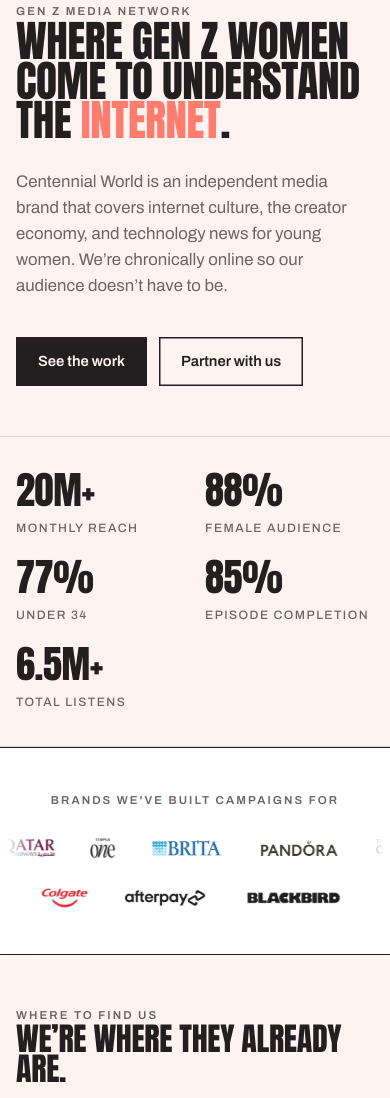
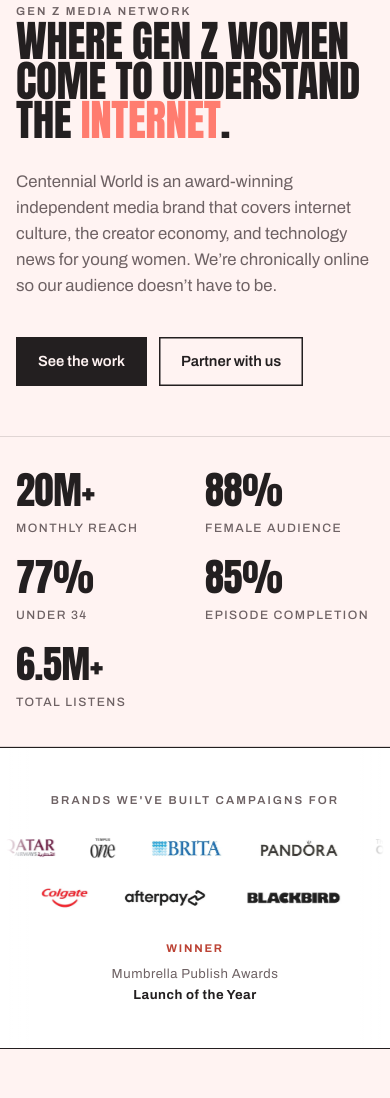
Before and after one commit to lauren58/centennialworld, a plain HTML site: page index.html in a window 390 px wide. Shown: the part 142-1240 px from the top of the page. Drawn offline with Linux system fonts and the light colour scheme.

Commit message:
adding award winning

```diff
--- a/index.html
+++ b/index.html
@@ -4,7 +4,7 @@
 <meta charset="utf-8">
 <meta name="viewport" content="width=device-width, initial-scale=1">
 <title>Centennial World — Gen Z Media Network</title>
-<meta name="description" content="Centennial World is an independent Gen Z media brand covering internet culture, the creator economy and technology news for young women. 20M+ reach a month, 88% female audience.">
+<meta name="description" content="Centennial World is an award-winning independent Gen Z media brand covering internet culture, the creator economy and technology news for young women. 20M+ reach a month, 88% female audience.">
 <link rel="icon" href="favicon.ico?v=2" sizes="16x16 32x32 48x48">
 <link rel="icon" href="icon-96.png?v=2" type="image/png" sizes="96x96">
 <link rel="apple-touch-icon" href="apple-touch-icon.png?v=2">
@@ -166,6 +166,20 @@ nav{position:sticky;top:0;z-index:60;background:var(--paper);border-bottom:1px s
    sticks after a tap, which left the logos frozen mid-scroll. */
 @media (hover:hover) and (pointer:fine){
   .wall:hover .wall-row{animation-play-state:paused}
+}
+.wall-award{position:relative;z-index:3;text-align:center;margin-top:clamp(30px,3.6vw,46px);
+  font-size:.82rem;letter-spacing:.04em;color:var(--ink-soft)}
+.wall-award strong{font-weight:700;color:var(--ink)}
+.award-tag{display:inline-block;margin-right:.7rem;padding-right:.7rem;font-size:.7rem;font-weight:700;
+  text-transform:uppercase;letter-spacing:.16em;color:var(--accent-ink);
+  border-right:1px solid color-mix(in srgb,var(--ink) 20%,transparent)}
+/* on a phone the one-line version wraps mid-title, so stack the label instead */
+@media(max-width:620px){
+  .award-tag{display:block;margin:0 0 .5rem;padding:0;border-right:0}
+  .award-org{display:block}
+  .award-dash{display:none}
+  .wall-award strong{display:block;margin-top:.15rem}
+  .wall-award{line-height:1.45}
 }
 
 
@@ -532,7 +546,7 @@ footer{padding:40px 0;border-top:1px solid color-mix(in srgb,var(--paper) 16%,va
       <span class="ln" style="--i:1"><i>come to understand</i></span>
       <span class="ln" style="--i:2"><i>the <em>internet</em>.</i></span>
     </h1>
-    <p class="lede rv" style="--i:4">Centennial World is an independent media brand that covers internet culture, the creator economy, and technology news for young women. We’re chronically online so our audience doesn’t have to be.</p>
+    <p class="lede rv" style="--i:4">Centennial World is an award-winning independent media brand that covers internet culture, the creator economy, and technology news for young women. We’re chronically online so our audience doesn’t have to be.</p>
     <div class="cta-row rv" style="--i:5">
       <a href="#work" class="btn">See the work</a>
       <a href="#formats" class="btn btn-ghost">Partner with us</a>
@@ -554,6 +568,7 @@ footer{padding:40px 0;border-top:1px solid color-mix(in srgb,var(--paper) 16%,va
   <p class="eyebrow">Brands we've built campaigns for</p>
   <div class="wall-row a"><img src="client-jose-cuervo.webp" alt="Jose Cuervo" width="300" height="92" decoding="async"><img src="client-qatar-airways.webp" alt="Qatar Airways" width="300" height="118" decoding="async"><img src="client-tempus-one.webp" alt="Tempus One" width="152" height="120" decoding="async"><img src="client-brita.webp" alt="BRITA" width="300" height="88" decoding="async"><img src="client-pandora.webp" alt="Pandora" width="300" height="82" decoding="async"><img src="client-the-ordinary.webp" alt="The Ordinary" width="290" height="120" decoding="async"><img src="client-bumble.webp" alt="Bumble" width="277" height="86" decoding="async"><img src="client-mailchimp.webp" alt="Intuit Mailchimp" width="300" height="94" decoding="async"><img src="client-jose-cuervo.webp" alt="Jose Cuervo" width="300" height="92" decoding="async"><img src="client-qatar-airways.webp" alt="Qatar Airways" width="300" height="118" decoding="async"><img src="client-tempus-one.webp" alt="Tempus One" width="152" height="120" decoding="async"><img src="client-brita.webp" alt="BRITA" width="300" height="88" decoding="async"><img src="client-pandora.webp" alt="Pandora" width="300" height="82" decoding="async"><img src="client-the-ordinary.webp" alt="The Ordinary" width="290" height="120" decoding="async"><img src="client-bumble.webp" alt="Bumble" width="277" height="86" decoding="async"><img src="client-mailchimp.webp" alt="Intuit Mailchimp" width="300" height="94" decoding="async"></div>
   <div class="wall-row b"><img src="client-afterpay.webp" alt="Afterpay" width="300" height="78" decoding="async"><img src="client-blackbird.webp" alt="Blackbird" width="300" height="66" decoding="async"><img src="client-samsung.webp" alt="Samsung" width="300" height="70" decoding="async"><img src="client-ing.webp" alt="ING" width="300" height="94" decoding="async"><img src="client-tinder.webp" alt="Tinder" width="300" height="91" decoding="async"><img src="client-plaion.webp" alt="Plaion" width="300" height="83" decoding="async"><img src="client-coach.webp" alt="Coach" width="284" height="120" decoding="async"><img src="client-colgate.webp" alt="Colgate" width="263" height="120" decoding="async"><img src="client-afterpay.webp" alt="Afterpay" width="300" height="78" decoding="async"><img src="client-blackbird.webp" alt="Blackbird" width="300" height="66" decoding="async"><img src="client-samsung.webp" alt="Samsung" width="300" height="70" decoding="async"><img src="client-ing.webp" alt="ING" width="300" height="94" decoding="async"><img src="client-tinder.webp" alt="Tinder" width="300" height="91" decoding="async"><img src="client-plaion.webp" alt="Plaion" width="300" height="83" decoding="async"><img src="client-coach.webp" alt="Coach" width="284" height="120" decoding="async"><img src="client-colgate.webp" alt="Colgate" width="263" height="120" decoding="async"></div>
+  <p class="wall-award"><span class="award-tag">Winner</span><span class="award-org">Mumbrella Publish Awards</span><span class="award-dash"> &mdash; </span><strong>Launch of the Year</strong></p>
 </section>
 
 <section class="find" id="find">
```
